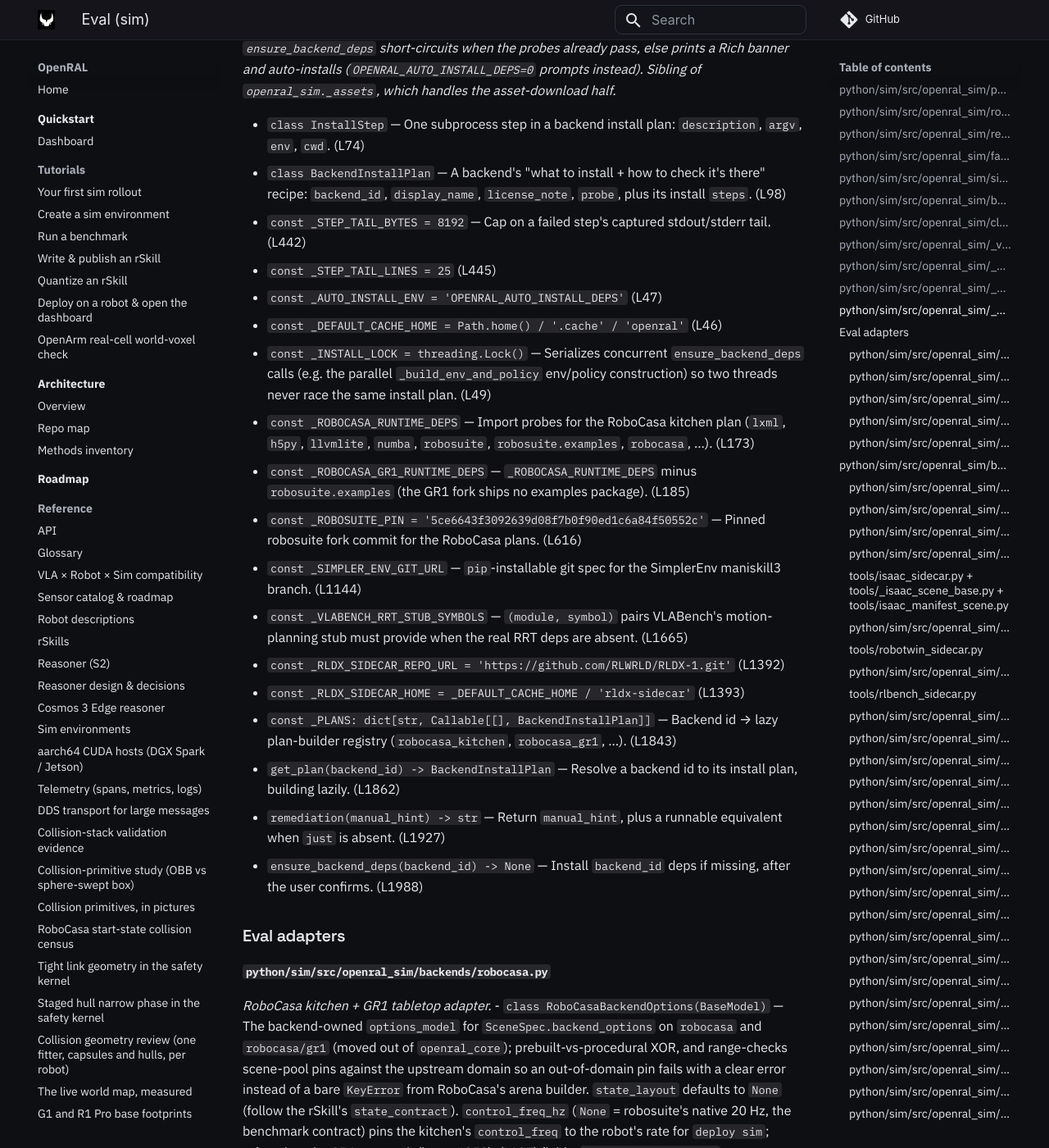
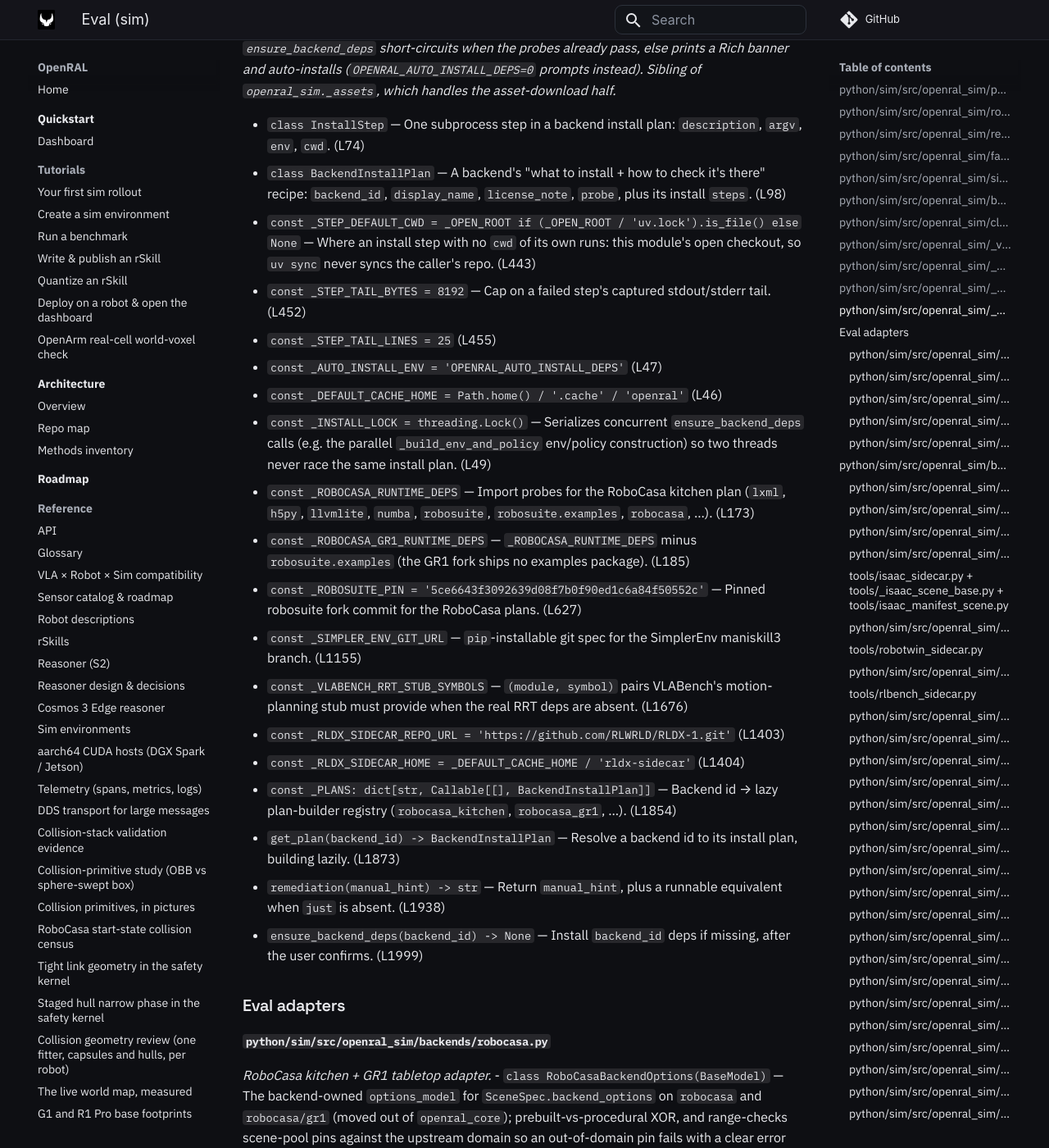
Before and after one commit to OpenRAL/openral, an MkDocs documentation site: the page built from docs/methods/07-eval-sim.md, in a window 1280 px wide and 1400 px high, scrolled down 12660 px. Shown: the whole window at 82% size. Built offline with MkDocs 1.6.1 and Material for MkDocs 9.7.7, drawn with Linux system fonts in a browser that asks for light colours; comment, search, counter and statistics services are not loaded.

Commit message:
docs(methods): refresh line markers for the change above
Co-Authored-By: Claude Opus 5.5 <noreply@anthropic.com>
Signed-off-by: Adrian <adrianllopart@gmail.com>

```diff
--- a/docs/methods/07-eval-sim.md
+++ b/docs/methods/07-eval-sim.md
@@ -189,22 +189,23 @@ _Lazy auto-install helpers for sim backends with bespoke install chains that go
 
 - `class InstallStep` — One subprocess step in a backend install plan: `description`, `argv`, `env`, `cwd`. (L74)
 - `class BackendInstallPlan` — A backend's "what to install + how to check it's there" recipe: `backend_id`, `display_name`, `license_note`, `probe`, plus its install `steps`. (L98)
-- `const _STEP_TAIL_BYTES = 8192` — Cap on a failed step's captured stdout/stderr tail. (L442)
-- `const _STEP_TAIL_LINES = 25` (L445)
+- `const _STEP_DEFAULT_CWD = _OPEN_ROOT if (_OPEN_ROOT / 'uv.lock').is_file() else None` — Where an install step with no `cwd` of its own runs: this module's open checkout, so `uv sync` never syncs the caller's repo. (L443)
+- `const _STEP_TAIL_BYTES = 8192` — Cap on a failed step's captured stdout/stderr tail. (L452)
+- `const _STEP_TAIL_LINES = 25` (L455)
 - `const _AUTO_INSTALL_ENV = 'OPENRAL_AUTO_INSTALL_DEPS'` (L47)
 - `const _DEFAULT_CACHE_HOME = Path.home() / '.cache' / 'openral'` (L46)
 - `const _INSTALL_LOCK = threading.Lock()` — Serializes concurrent `ensure_backend_deps` calls (e.g. the parallel `_build_env_and_policy` env/policy construction) so two threads never race the same install plan. (L49)
 - `const _ROBOCASA_RUNTIME_DEPS` — Import probes for the RoboCasa kitchen plan (`lxml`, `h5py`, `llvmlite`, `numba`, `robosuite`, `robosuite.examples`, `robocasa`, …). (L173)
 - `const _ROBOCASA_GR1_RUNTIME_DEPS` — `_ROBOCASA_RUNTIME_DEPS` minus `robosuite.examples` (the GR1 fork ships no examples package). (L185)
-- `const _ROBOSUITE_PIN = '5ce6643f3092639d08f7b0f90ed1c6a84f50552c'` — Pinned robosuite fork commit for the RoboCasa plans. (L616)
-- `const _SIMPLER_ENV_GIT_URL` — `pip`-installable git spec for the SimplerEnv maniskill3 branch. (L1144)
-- `const _VLABENCH_RRT_STUB_SYMBOLS` — `(module, symbol)` pairs VLABench's motion-planning stub must provide when the real RRT deps are absent. (L1665)
-- `const _RLDX_SIDECAR_REPO_URL = 'https://github.com/RLWRLD/RLDX-1.git'` (L1392)
-- `const _RLDX_SIDECAR_HOME = _DEFAULT_CACHE_HOME / 'rldx-sidecar'` (L1393)
-- `const _PLANS: dict[str, Callable[[], BackendInstallPlan]]` — Backend id → lazy plan-builder registry (`robocasa_kitchen`, `robocasa_gr1`, …). (L1843)
-- `get_plan(backend_id) -> BackendInstallPlan` — Resolve a backend id to its install plan, building lazily. (L1862)
-- `remediation(manual_hint) -> str` — Return `manual_hint`, plus a runnable equivalent when `just` is absent. (L1927)
-- `ensure_backend_deps(backend_id) -> None` — Install `backend_id` deps if missing, after the user confirms. (L1988)
+- `const _ROBOSUITE_PIN = '5ce6643f3092639d08f7b0f90ed1c6a84f50552c'` — Pinned robosuite fork commit for the RoboCasa plans. (L627)
+- `const _SIMPLER_ENV_GIT_URL` — `pip`-installable git spec for the SimplerEnv maniskill3 branch. (L1155)
+- `const _VLABENCH_RRT_STUB_SYMBOLS` — `(module, symbol)` pairs VLABench's motion-planning stub must provide when the real RRT deps are absent. (L1676)
+- `const _RLDX_SIDECAR_REPO_URL = 'https://github.com/RLWRLD/RLDX-1.git'` (L1403)
+- `const _RLDX_SIDECAR_HOME = _DEFAULT_CACHE_HOME / 'rldx-sidecar'` (L1404)
+- `const _PLANS: dict[str, Callable[[], BackendInstallPlan]]` — Backend id → lazy plan-builder registry (`robocasa_kitchen`, `robocasa_gr1`, …). (L1854)
+- `get_plan(backend_id) -> BackendInstallPlan` — Resolve a backend id to its install plan, building lazily. (L1873)
+- `remediation(manual_hint) -> str` — Return `manual_hint`, plus a runnable equivalent when `just` is absent. (L1938)
+- `ensure_backend_deps(backend_id) -> None` — Install `backend_id` deps if missing, after the user confirms. (L1999)
 
 ### Eval adapters
 
```
